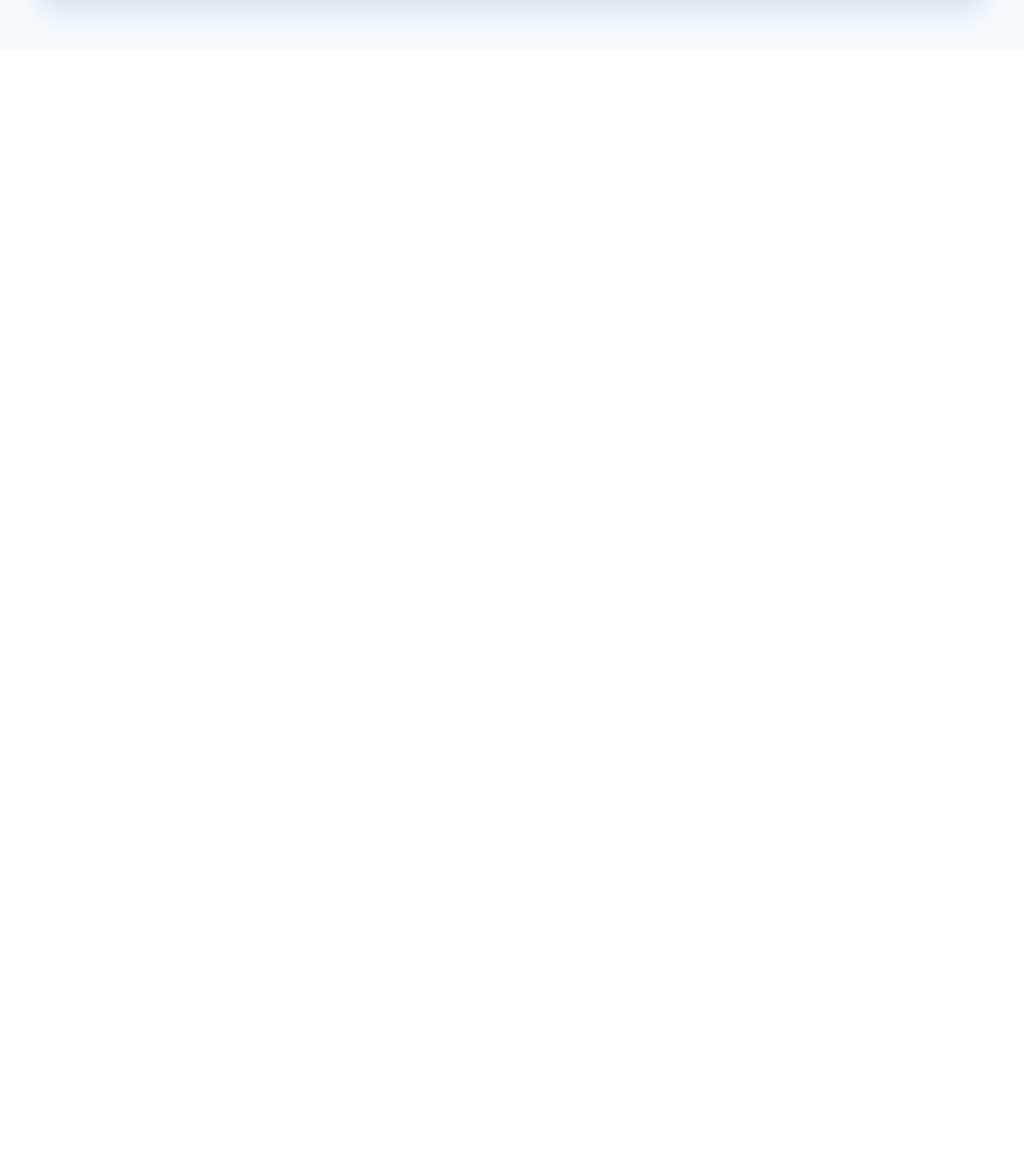
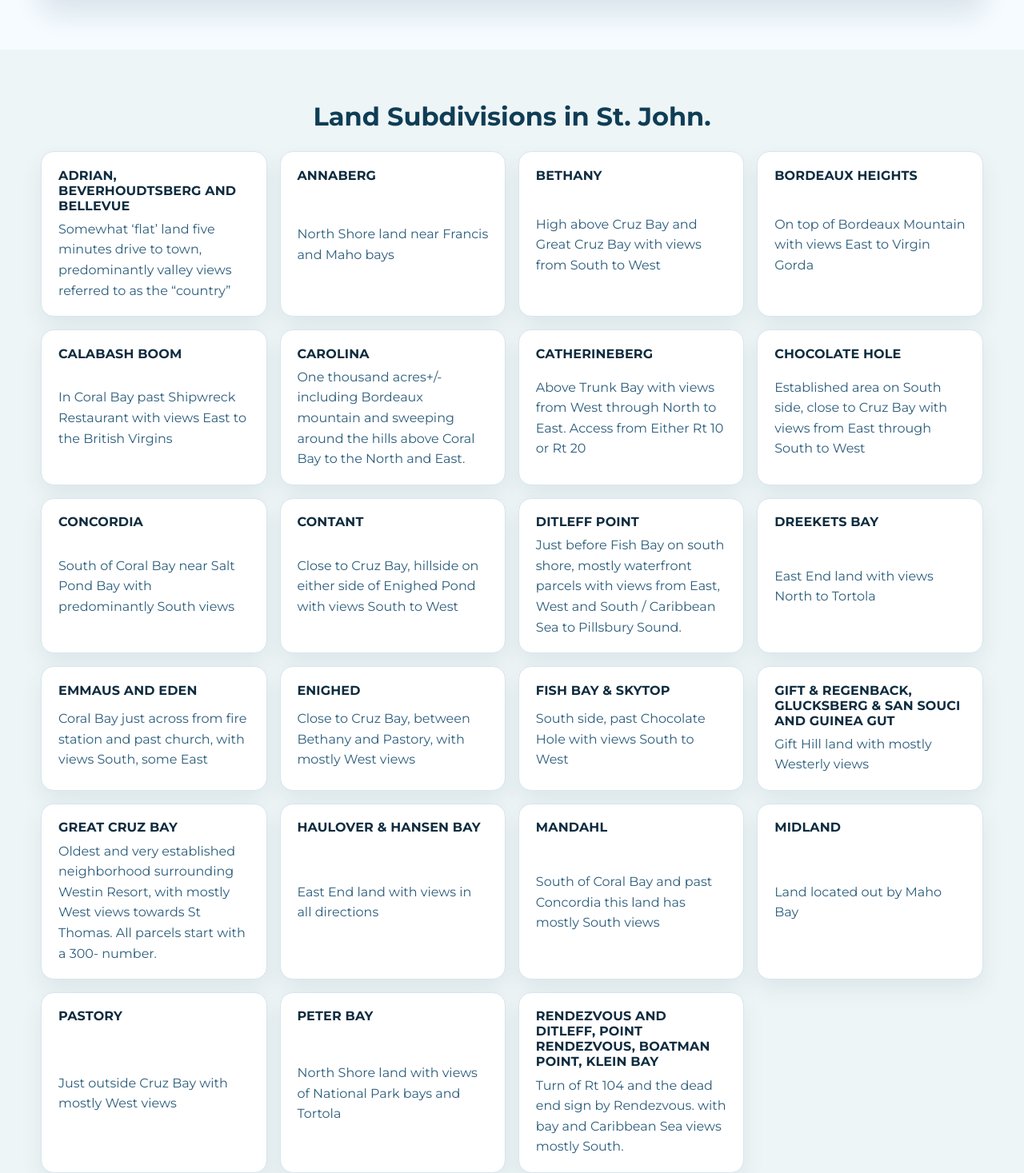
Before and after one commit to imagicity-stack/340, a React (Vite) app: page /about-st-john in a window 1280 px wide. Shown: the part 4471-5938 px from the top of the page at 80% size. Before the commit the page ends 4533 px from the top, so only its background shows below. Built offline with nearby package versions, Linux system fonts and the light colour scheme.

Commit message:
Add land subdivisions section and global footer

```diff
--- a/src/App.jsx
+++ b/src/App.jsx
@@ -2,6 +2,7 @@ import React from 'react';
 import { Routes, Route } from 'react-router-dom';
 import Header from './components/Header.jsx';
 import SocialBar from './components/SocialBar.jsx';
+import Footer from './components/Footer.jsx';
 import Home from './pages/Home.jsx';
 import Portfolio from './pages/Portfolio.jsx';
 import Rentals from './pages/Rentals.jsx';
@@ -28,6 +29,7 @@ const App = () => {
         <Route path="/contact" element={<Contact />} />
         <Route path="/admin/*" element={<AdminApp />} />
       </Routes>
+      <Footer />
     </SiteDataProvider>
   );
 };
--- /dev/null
+++ b/src/components/Footer.jsx
@@ -0,0 +1,32 @@
+import React from 'react';
+import styles from './Footer.module.css';
+
+const Footer = () => {
+  return (
+    <footer className={styles.footer}>
+      <div className={`container ${styles.footerGrid}`}>
+        <div>
+          <h3>340 Real Estate</h3>
+          <p>Luxury representation for St. John buyers, sellers, and guests.</p>
+        </div>
+        <div>
+          <h4>Visit Us</h4>
+          <p>99 Reef Bay Rd<br />St. John, VI 00830</p>
+        </div>
+        <div>
+          <h4>Contact</h4>
+          <p>
+            <a href="tel:+13405551234">(340) 555-1234</a>
+            <br />
+            <a href="mailto:hello@340realestate.com">hello@340realestate.com</a>
+          </p>
+          <a className={styles.adminLink} href="/admin">
+            Admin Login
+          </a>
+        </div>
+      </div>
+    </footer>
+  );
+};
+
+export default Footer;
--- /dev/null
+++ b/src/components/Footer.module.css
@@ -0,0 +1,22 @@
+.footer {
+  background: #0c1b2a;
+  color: #e9f0f7;
+  padding: 2rem 0;
+}
+
+.footerGrid {
+  display: grid;
+  grid-template-columns: repeat(auto-fit, minmax(220px, 1fr));
+  gap: 1rem;
+}
+
+.adminLink {
+  display: inline-block;
+  margin-top: 0.5rem;
+  color: #9fc5df;
+  font-size: 0.9rem;
+}
+
+.adminLink:hover {
+  color: #ffffff;
+}
--- a/src/pages/AboutStJohn.jsx
+++ b/src/pages/AboutStJohn.jsx
@@ -30,6 +30,104 @@ const AboutStJohn = () => {
   const [active, setActive] = useState(0);
   const [placeholderShown, setPlaceholderShown] = useState({});
   const [activeMap, setActiveMap] = useState(mapOptions[0].key);
+
+  const landSubdivisions = [
+    {
+      name: 'ADRIAN, BEVERHOUDTSBERG and BELLEVUE',
+      description: "Somewhat ‘flat’ land five minutes drive to town, predominantly valley views referred to as the “country”",
+    },
+    {
+      name: 'ANNABERG',
+      description: 'North Shore land near Francis and Maho bays',
+    },
+    {
+      name: 'BETHANY',
+      description: 'High above Cruz Bay and Great Cruz Bay with views from South to West',
+    },
+    {
+      name: 'BORDEAUX HEIGHTS',
+      description: 'On top of Bordeaux Mountain with views East to Virgin Gorda',
+    },
+    {
+      name: 'CALABASH BOOM',
+      description: 'In Coral Bay past Shipwreck Restaurant with views East to the British Virgins',
+    },
+    {
+      name: 'CAROLINA',
+      description:
+        'One thousand acres+/- including Bordeaux mountain and sweeping around the hills above Coral Bay to the North and East.',
+    },
+    {
+      name: 'CATHERINEBERG',
+      description: 'Above Trunk Bay with views from West through North to East. Access from Either Rt 10 or Rt 20',
+    },
+    {
+      name: 'CHOCOLATE HOLE',
+      description: 'Established area on South side, close to Cruz Bay with views from East through South to West',
+    },
+    {
+      name: 'CONCORDIA',
+      description: 'South of Coral Bay near Salt Pond Bay with predominantly South views',
+    },
+    {
+      name: 'CONTANT',
+      description: 'Close to Cruz Bay, hillside on either side of Enighed Pond with views South to West',
+    },
+    {
+      name: 'DITLEFF POINT',
+      description:
+        'Just before Fish Bay on south shore, mostly waterfront parcels with views from East, West and South / Caribbean Sea to Pillsbury Sound.',
+    },
+    {
+      name: 'DREEKETS BAY',
+      description: 'East End land with views North to Tortola',
+    },
+    {
+      name: 'EMMAUS and EDEN',
+      description: 'Coral Bay just across from fire station and past church, with views South, some East',
+    },
+    {
+      name: 'ENIGHED',
+      description: 'Close to Cruz Bay, between Bethany and Pastory, with mostly West views',
+    },
+    {
+      name: 'FISH BAY & SKYTOP',
+      description: 'South side, past Chocolate Hole with views South to West',
+    },
+    {
+      name: 'GIFT & REGENBACK, GLUCKSBERG & SAN SOUCI and GUINEA GUT',
+      description: 'Gift Hill land with mostly Westerly views',
+    },
+    {
+      name: 'GREAT CRUZ BAY',
+      description:
+        'Oldest and very established neighborhood surrounding Westin Resort, with mostly West views towards St Thomas. All parcels start with a 300- number.',
+    },
+    {
+      name: 'HAULOVER & HANSEN BAY',
+      description: 'East End land with views in all directions',
+    },
+    {
+      name: 'MANDAHL',
+      description: 'South of Coral Bay and past Concordia this land has mostly South views',
+    },
+    {
+      name: 'MIDLAND',
+      description: 'Land located out by Maho Bay',
+    },
+    {
+      name: 'PASTORY',
+      description: 'Just outside Cruz Bay with mostly West views',
+    },
+    {
+      name: 'PETER BAY',
+      description: 'North Shore land with views of National Park bays and Tortola',
+    },
+    {
+      name: 'RENDEZVOUS and DITLEFF, POINT RENDEZVOUS, BOATMAN POINT, KLEIN BAY',
+      description: 'Turn of Rt 104 and the dead end sign by Rendezvous. with bay and Caribbean Sea views mostly South.',
+    },
+  ];
 
   const condoAreas = [
     {
@@ -280,6 +378,23 @@ const AboutStJohn = () => {
           </div>
         </div>
       </section>
+
+      <section className={`section ${styles.landSection}`}>
+        <div className="container">
+          <div className={styles.landHeader}>
+            <h2>Land Subdivisions in St. John.</h2>
+          </div>
+
+          <div className={styles.landGrid} role="list">
+            {landSubdivisions.map((subdivision) => (
+              <article key={subdivision.name} className={styles.landCard} role="listitem">
+                <h3>{subdivision.name}</h3>
+                <p>{subdivision.description}</p>
+              </article>
+            ))}
+          </div>
+        </div>
+      </section>
     </main>
   );
 };
--- a/src/pages/AboutStJohn.module.css
+++ b/src/pages/AboutStJohn.module.css
@@ -279,6 +279,51 @@
   object-fit: cover;
 }
 
+.landSection {
+  padding: 3rem 0 4rem;
+  background: #eef5f6;
+}
+
+.landHeader {
+  text-align: center;
+  margin-bottom: 1.5rem;
+}
+
+.landHeader h2 {
+  margin: 0;
+  color: #0f3d56;
+}
+
+.landGrid {
+  display: grid;
+  gap: 1rem;
+  grid-template-columns: repeat(auto-fit, minmax(260px, 1fr));
+}
+
+.landCard {
+  background: #ffffff;
+  border-radius: 16px;
+  padding: 1.2rem 1.3rem;
+  box-shadow: 0 12px 28px rgba(15, 61, 86, 0.08);
+  border: 1px solid #d6e6ee;
+  display: grid;
+  gap: 0.45rem;
+}
+
+.landCard h3 {
+  margin: 0;
+  font-size: 1rem;
+  color: #0f2c3f;
+  letter-spacing: 0.01em;
+  text-transform: uppercase;
+}
+
+.landCard p {
+  margin: 0;
+  color: #2c5d7b;
+  line-height: 1.6;
+}
+
 @media (max-width: 720px) {
   .carousel {
     grid-template-columns: 1fr;
--- a/src/pages/Home.jsx
+++ b/src/pages/Home.jsx
@@ -139,30 +139,6 @@ const Home = () => {
           </div>
         </div>
       </section>
-
-      <footer className={styles.footer}>
-        <div className={`container ${styles.footerGrid}`}>
-          <div>
-            <h3>340 Real Estate</h3>
-            <p>Luxury representation for St. John buyers, sellers, and guests.</p>
-          </div>
-          <div>
-            <h4>Visit Us</h4>
-            <p>99 Reef Bay Rd<br />St. John, VI 00830</p>
-          </div>
-          <div>
-            <h4>Contact</h4>
-            <p>
-              <a href="tel:+13405551234">(340) 555-1234</a>
-              <br />
-              <a href="mailto:hello@340realestate.com">hello@340realestate.com</a>
-            </p>
-            <a className={styles.adminLink} href="/admin">
-              Admin Login
-            </a>
-          </div>
-        </div>
-      </footer>
     </main>
   );
 };
--- a/src/pages/Home.module.css
+++ b/src/pages/Home.module.css
@@ -243,26 +243,3 @@
   height: 220px;
   object-fit: cover;
 }
-
-.footer {
-  background: #0c1b2a;
-  color: #e9f0f7;
-  padding: 2rem 0;
-}
-
-.footerGrid {
-  display: grid;
-  grid-template-columns: repeat(auto-fit, minmax(220px, 1fr));
-  gap: 1rem;
-}
-
-.adminLink {
-  display: inline-block;
-  margin-top: 0.5rem;
-  color: #9fc5df;
-  font-size: 0.9rem;
-}
-
-.adminLink:hover {
-  color: #ffffff;
-}
```
